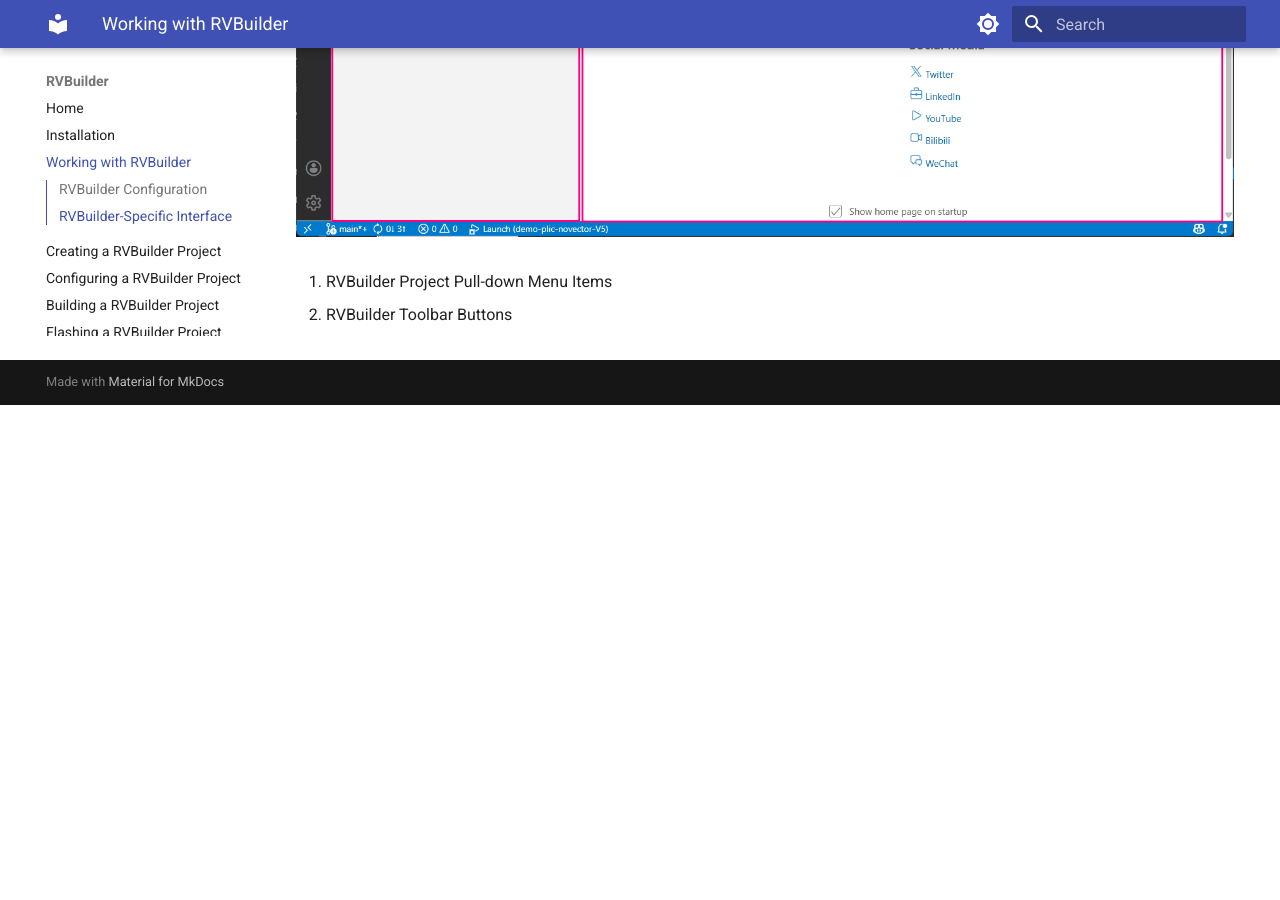
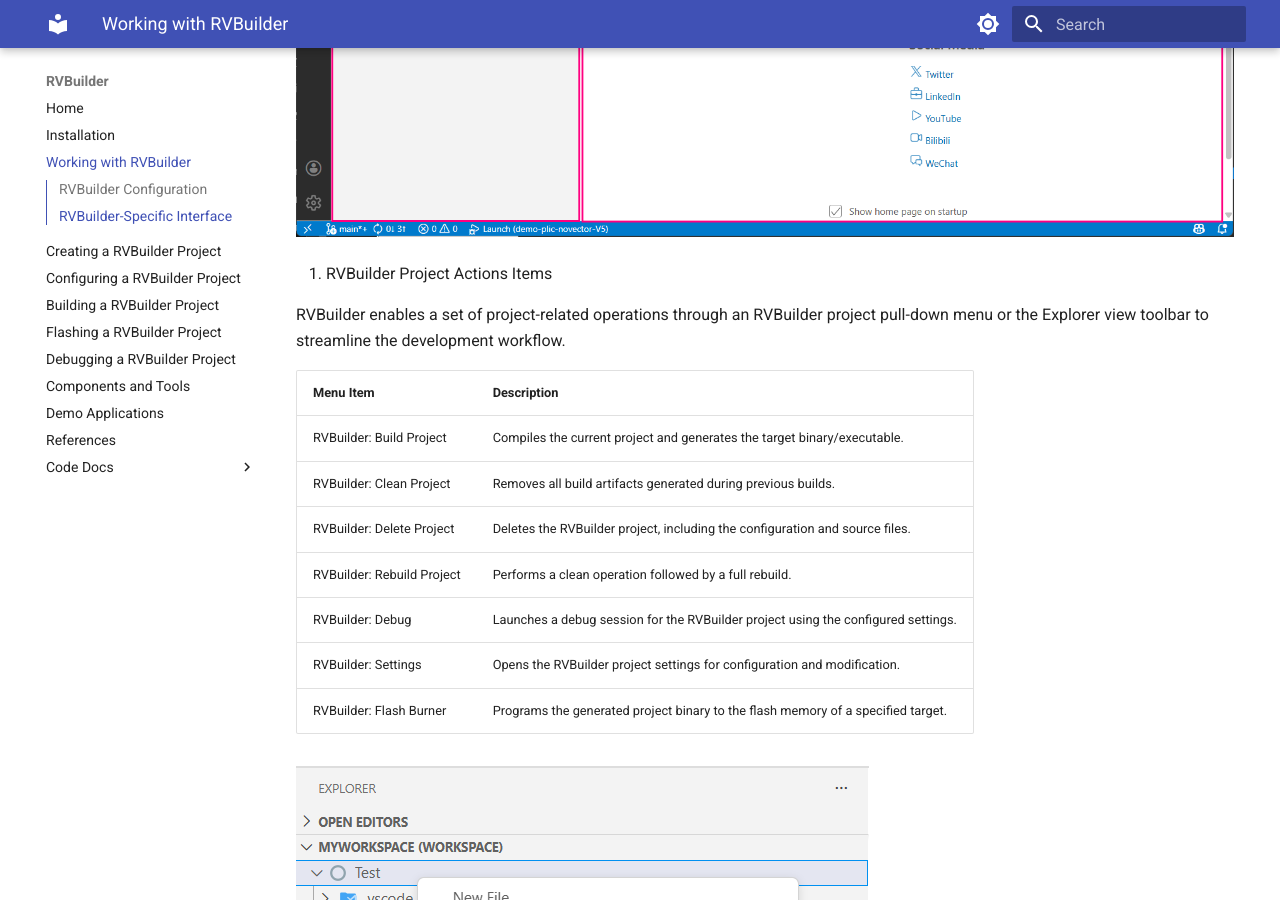
Before and after one commit to obscuredarling/qwpo4578, an MkDocs documentation site: the page built from docs/working.md, in a window 1280 px wide and 900 px high, scrolled down 2015 px. Built offline with MkDocs 1.6.1 and Material for MkDocs 9.7.7, drawn with Linux system fonts in a browser that asks for light colours; before the commit the page ends 2420 px from its top, so only the background shows below that; some of the changed text lies outside the part shown.

Commit message:
Added RVbuilder-specific interface and project action items to Working with RVBuilder

```diff
--- a/docs/working.md
+++ b/docs/working.md
@@ -1,4 +1,4 @@
-This section introduces the global settings of the RVBuilder extension in VS Code and the RVBuilder-specific interface designed to facilitate software development with Andes RISC-V processors.
+This section introduces the configuration of the RVBuilder extension in VS Code and the RVBuilder-specific interface and settings designed to facilitate software development with Andes RISC-V processors.
 
 ## RVBuilder Configuration
 
@@ -27,9 +27,22 @@
 
    The RVBuilder Home page provides quick access to creating a new RVBuilder project or importing an RVBuilder demo project. It also includes links to reference documentation, technical support resources, and Andes Technology social media channels for developers who want to learn more.
 
-![RVBuilder Entry Interface](./images/Interface_entry.png)
+   ![RVBuilder Entry Interface](./images/Interface_entry.png)
 
-4. RVBuilder Project Pull-down Menu Items
+4. RVBuilder Project Actions Items
 
+   RVBuilder enables a set of project-related operations through an RVBuilder project pull-down menu or the Explorer view toolbar to streamline the development workflow.
 
-5. RVBuilder Toolbar Buttons
+   | Menu Item | Description |
+   |---------|-------------|
+   | RVBuilder: Build Project| Compiles the current project and generates the target binary/executable. |
+   | RVBuilder: Clean Project | Removes all build artifacts generated during previous builds. |
+   | RVBuilder: Delete Project | Deletes the RVBuilder project, including the configuration and source files. |
+   | RVBuilder: Rebuild Project | Performs a clean operation followed by a full rebuild. |
+   | RVBuilder: Debug | Launches a debug session for the RVBuilder project using the configured settings. |
+   | RVBuilder: Settings | Opens the RVBuilder project settings for configuration and modification. |
+   | RVBuilder: Flash Burner | Programs the generated project binary to the flash memory of a specified target.  |
+
+   ![RVBuilder Porject Menu Items](./images/RVBuilder_project_pulldown_menu.png)
+
+   ![RVBuilder Toolbar Items](./images/RVBuilder_toolbar.png)
```
Also changed, not shown: docs/images/RVBuilder_project_pulldown_menu.png (added), docs/images/RVBuilder_toolbar.png (added).
